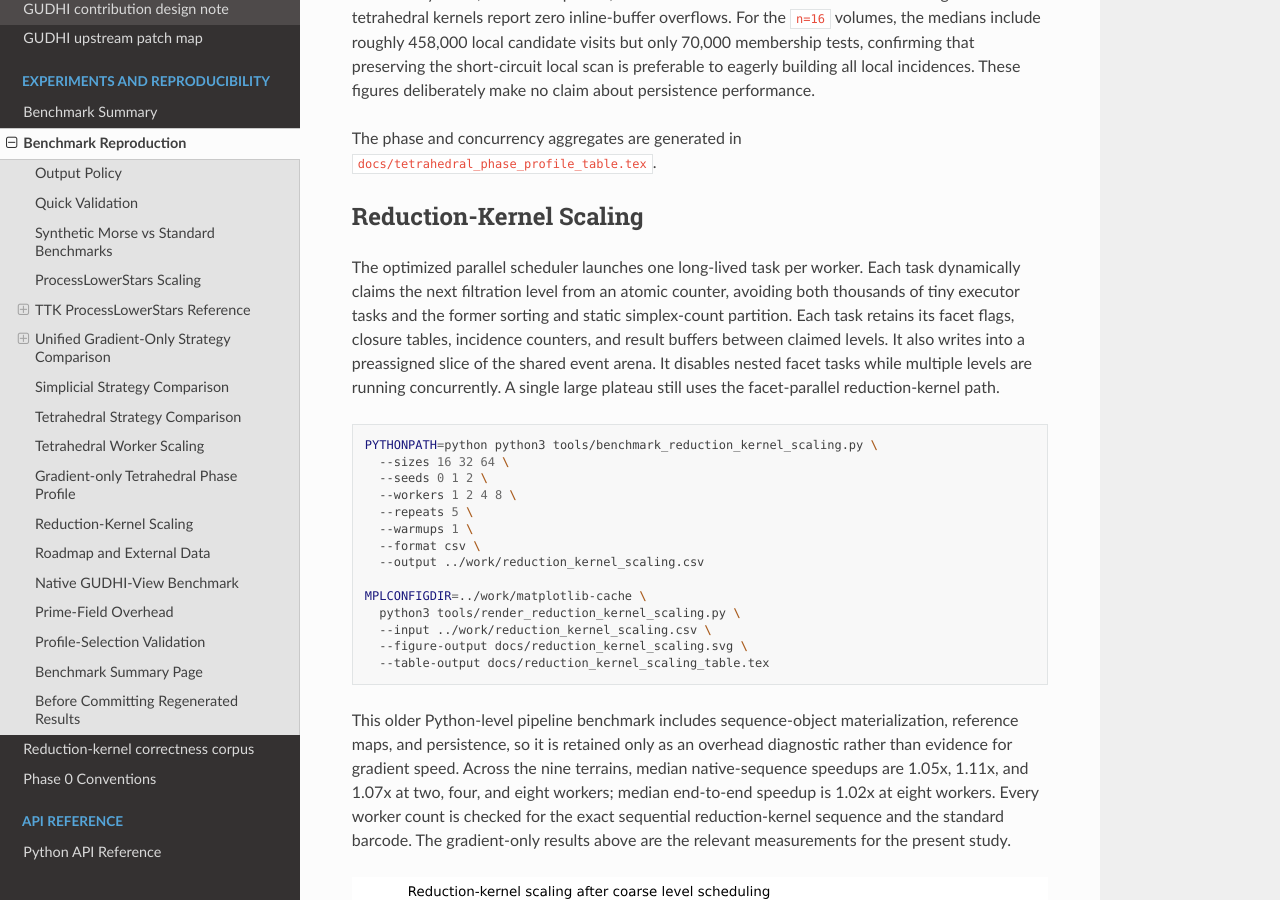
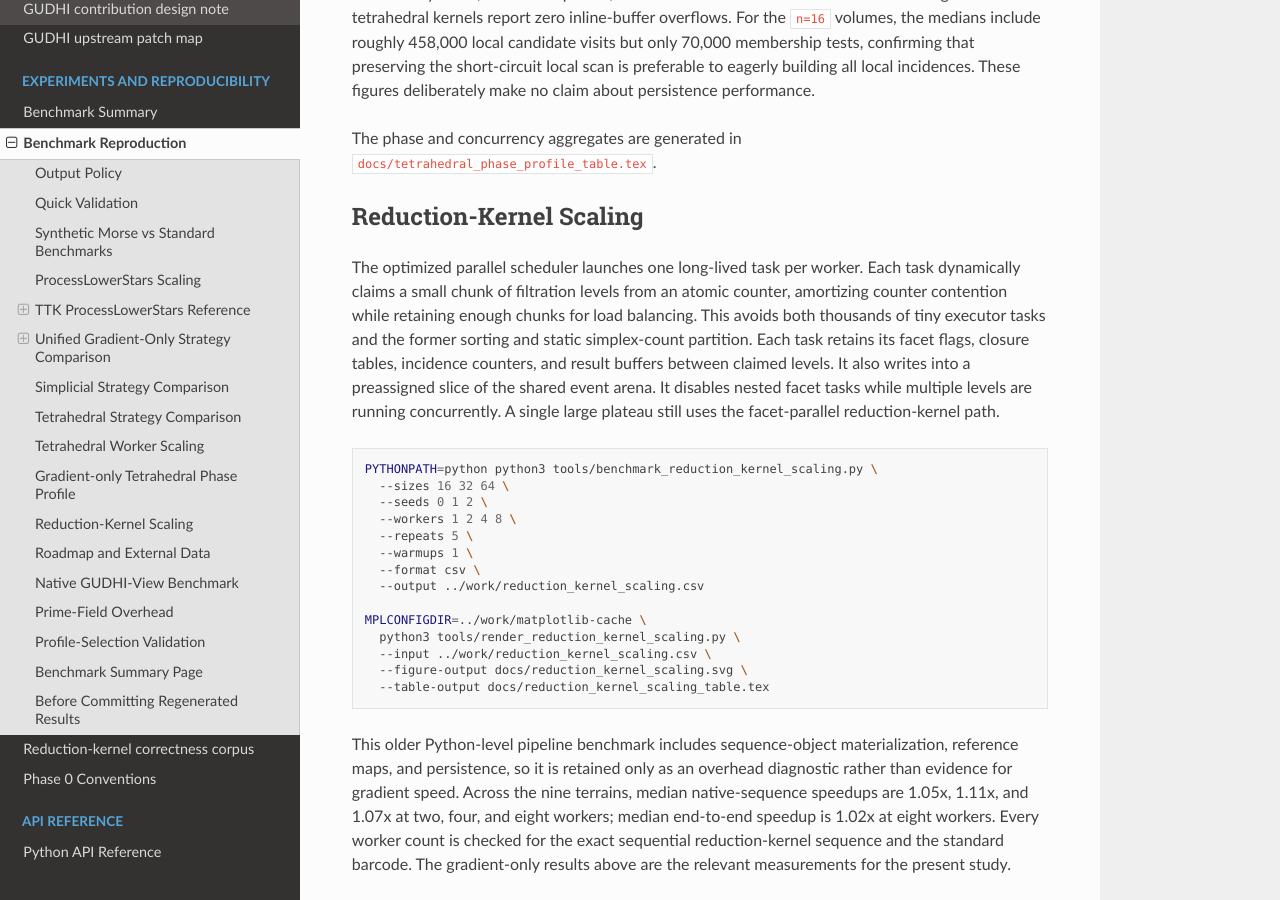
Before and after one commit to lnajman/morseframes, a Sphinx documentation site: the page built from docs/benchmark_reproduction.md, in a window 1280 px wide and 900 px high, scrolled down 12799 px. Built offline with Sphinx 7.4.7 and the Read the Docs theme 3.1.0, drawn with Linux system fonts in a browser that asks for light colours; the version number is read from the project's files by our own code.

Commit message:
Batch ReductionKernel level scheduling

```diff
--- a/docs/benchmark_reproduction.md
+++ b/docs/benchmark_reproduction.md
@@ -593,11 +593,12 @@ The phase and concurrency aggregates are generated in
 ## Reduction-Kernel Scaling
 
 The optimized parallel scheduler launches one long-lived task per worker. Each
-task dynamically claims the next filtration level from an atomic counter,
-avoiding both thousands of tiny executor tasks and the former sorting and
-static simplex-count partition. Each task retains its facet flags, closure
-tables, incidence counters, and result buffers between claimed levels. It
-also writes into a preassigned slice of the shared event arena. It disables
+task dynamically claims a small chunk of filtration levels from an atomic
+counter, amortizing counter contention while retaining enough chunks for load
+balancing. This avoids both thousands of tiny executor tasks and the former
+sorting and static simplex-count partition. Each task retains its facet flags,
+closure tables, incidence counters, and result buffers between claimed levels.
+It also writes into a preassigned slice of the shared event arena. It disables
 nested facet tasks while multiple levels are running concurrently. A single
 large plateau still uses the facet-parallel reduction-kernel path.
 
```
Also changed, not shown: 2 other files.
